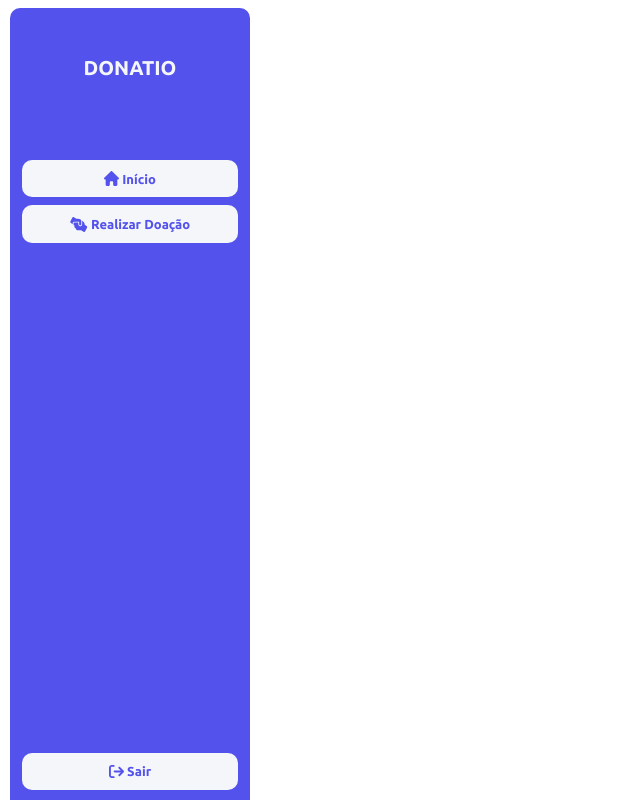
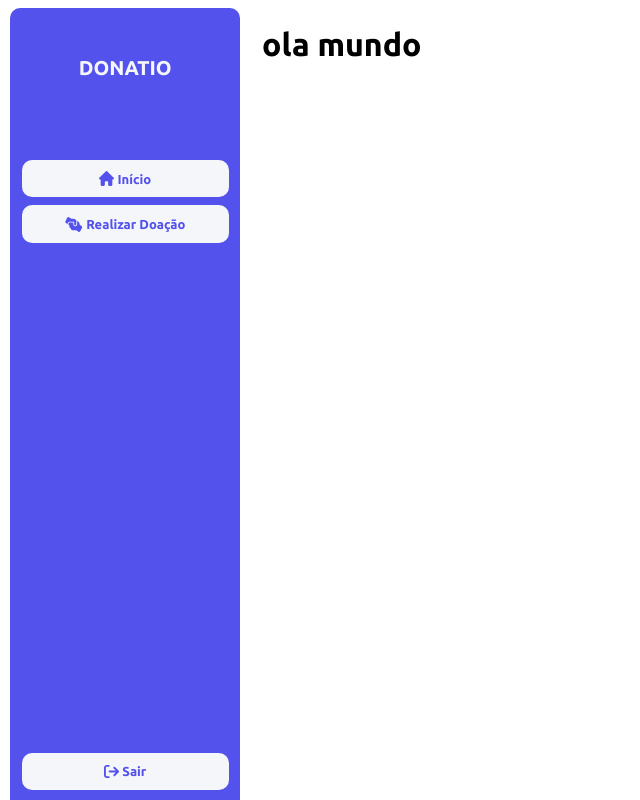
Before and after one commit to alvaroeduardo/donatio, a React (Vite) app in the folder frontEnd/: page /home in a window 1280 px wide. Shown: the whole page, without its empty margins (0-640 px from the left). Built offline with nearby package versions, Linux system fonts and the light colour scheme.

Commit message:
FEAT: Atualizações

```diff
--- /dev/null
+++ b/frontEnd/src/Components/Main/index.jsx
@@ -0,0 +1,14 @@
+import React from 'react';
+import '../../globalStyle.css';
+import './style.css';
+
+function Main(props) {
+
+    return (
+        <div className='containerMain'>
+            {props.children}
+        </div>
+    );
+}
+
+export default Main;
--- /dev/null
+++ b/frontEnd/src/Components/Main/style.css
@@ -0,0 +1,8 @@
+.containerMain{
+    width: 80%;
+    height: 98.5vh;
+    position: absolute;
+    right: 10px;
+    top: 10px;
+    padding: 1rem;
+}
--- a/frontEnd/src/Components/Menu/style.css
+++ b/frontEnd/src/Components/Menu/style.css
@@ -1,8 +1,8 @@
 .menuContainerComponent{
     background-color: #5352ED;
-    width: 15rem;
+    width: 18%;
     height: 99vh;
-    position: absolute;
+    position: fixed;
     left: 10px;
     bottom: 0;
     border-radius: 10px 10px 0 0;
--- /dev/null
+++ b/frontEnd/src/Services/api.js
@@ -0,0 +1,5 @@
+import axios from "axios";
+
+export const Api = axios.create({
+    baseURL: "http://localhost:8000"
+})
--- a/frontEnd/src/Views/Home/index.jsx
+++ b/frontEnd/src/Views/Home/index.jsx
@@ -2,12 +2,16 @@ import React from 'react';
 import '../../globalStyle.css'
 
 import Menu from '../../Components/Menu';
+import Main from '../../Components/Main';
 
 function Home() {
     return (
         <div className='homeComponentContainer'>
             <Menu/>
 
+            <Main>
+                <h1>ola mundo</h1>
+            </Main>
         </div>
 
     );
--- a/frontEnd/src/Views/Home/style.css
+++ b/frontEnd/src/Views/Home/style.css
@@ -1,3 +1,5 @@
 .homeComponentContainer{
     background-color: #F5F6FA;
+    display: flex;
+    flex-direction: row;
 }
--- a/frontEnd/src/main.jsx
+++ b/frontEnd/src/main.jsx
@@ -1,12 +1,15 @@
 import React from 'react'
 import ReactDOM from 'react-dom/client'
-import { BrowserRouter, Route } from 'react-router-dom'
+import { BrowserRouter as Router, Routes, Route } from 'react-router-dom'
 
-import Index from './Views/Index'
-import Home from './Views/Home'
+import Index from './Views/Index/index.jsx'
+import Home from './Views/Home/index.jsx'
 
 ReactDOM.createRoot(document.getElementById('root')).render(
-    <BrowserRouter>
-        <Home/>
-    </BrowserRouter>
+    <Router>
+        <Routes>
+            <Route path='/' element={<Index/>}/>
+            <Route path='/home' element={<Home/>}/>
+        </Routes>
+    </Router>
 )
```
Also changed, not shown: frontEnd/src/Providers/auth.js (added).
